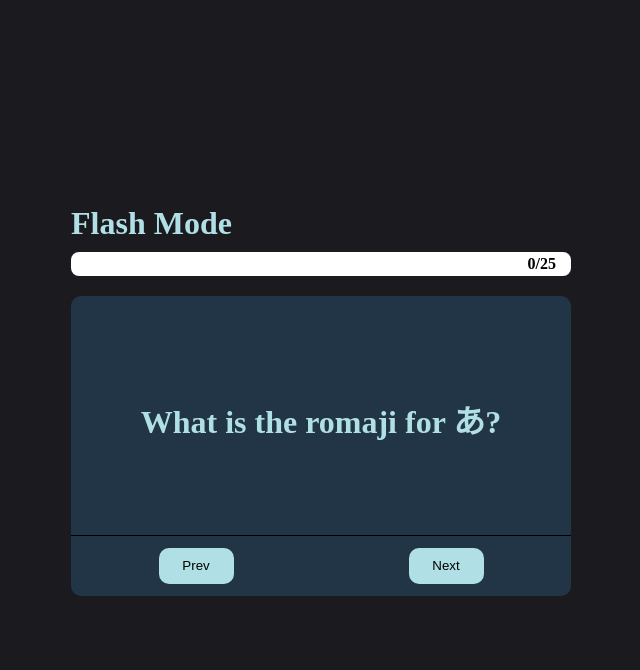
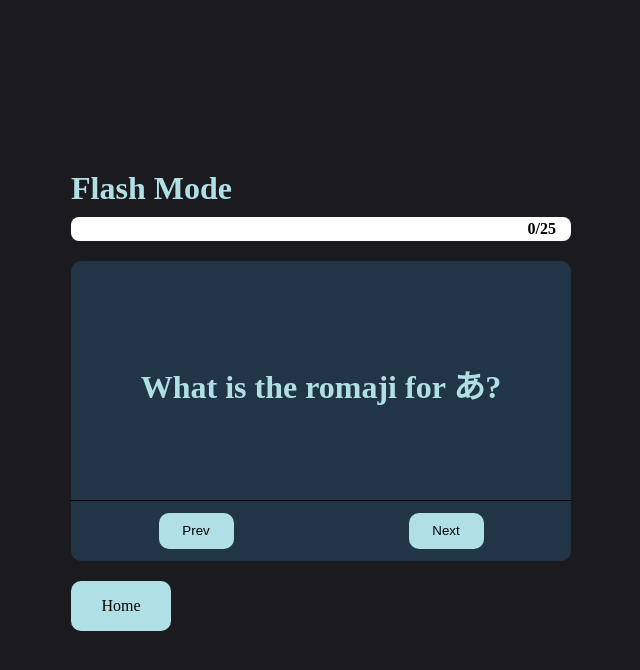
Before and after one commit to Jad229/kana-quest, a Vue app: page / in a window 1280 px wide. Both pictures are taken after a click on the button "Flash Cards". Shown: the top 670 px of the page, without its empty margins (319-959 px from the left). Built offline with nearby package versions, Linux system fonts and the light colour scheme.

Commit message:
added a home button to quizview

```diff
--- a/src/views/QuizView.vue
+++ b/src/views/QuizView.vue
@@ -3,6 +3,7 @@ import FlashCard from '@/components/FlashCard.vue'
 import ProgressBar from '@/components/ProgressBar.vue'
 import QuizCard from '@/components/QuizCard.vue'
 import { useQuizStore } from '@/stores/useQuizStore.js'
+import { RouterLink } from 'vue-router'
 
 const quizStore = useQuizStore()
 </script>
@@ -15,6 +16,7 @@ const quizStore = useQuizStore()
     </div>
     <FlashCard v-if="quizStore.phase === 'flash'" />
     <QuizCard v-if="quizStore.phase === 'quiz'" />
+    <router-link class="nav btn" to="/">Home</router-link>
   </div>
 </template>
 
@@ -27,4 +29,14 @@ const quizStore = useQuizStore()
 h1 {
   text-transform: capitalize;
 }
+
+.nav.btn {
+  text-decoration: none;
+  color: black;
+  width: 100px;
+  text-align: center;
+  background-color: powderblue;
+  padding: 1em;
+  border-radius: 10px;
+}
 </style>
```
